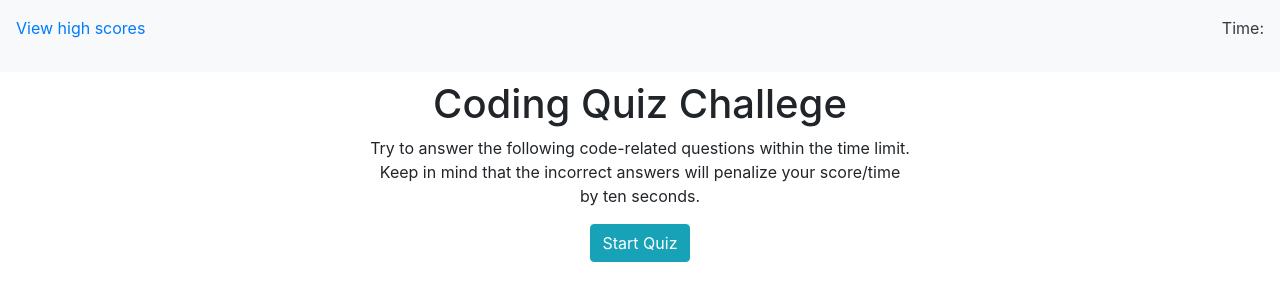
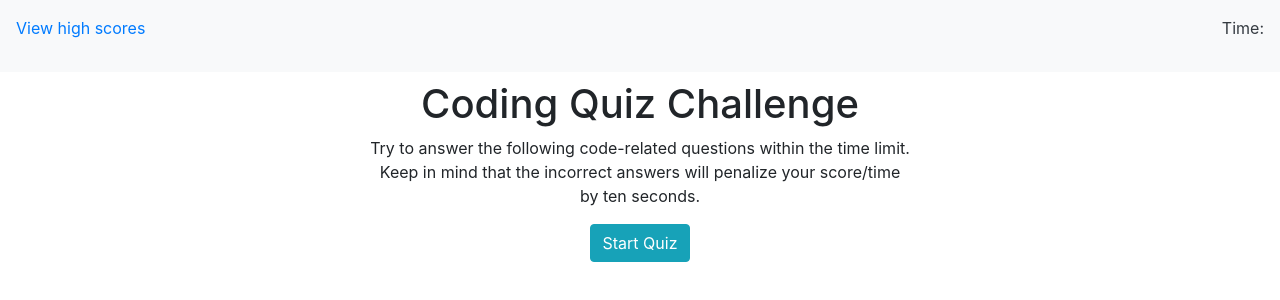
Before and after one commit to triciaax/code-quiz, a plain HTML site: page index.html in a window 1280 px wide. Drawn offline with nearby package versions, Linux system fonts and the light colour scheme.

Commit message:
fixed spelling error

```diff
--- a/index.html
+++ b/index.html
@@ -30,7 +30,7 @@
             <div class="row">
                 <div class="col-3"></div>
                 <div class="col-6">
-                    <h1 class="d-flex justify-content-center text-center">Coding Quiz Challege</h1>
+                    <h1 class="d-flex justify-content-center text-center">Coding Quiz Challenge</h1>
                     <p class="d-flex justify-content-center text-center"> Try to answer the following code-related
                         questions within the time
                         limit. Keep in mind that the incorrect answers will penalize your score/time by ten seconds.</p>
```
